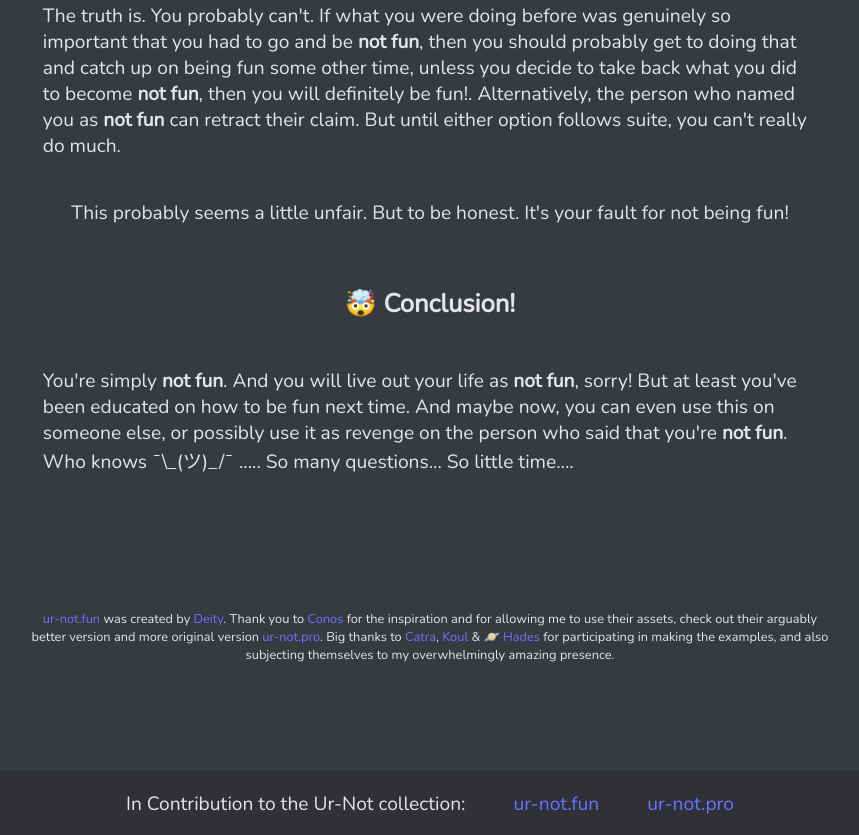
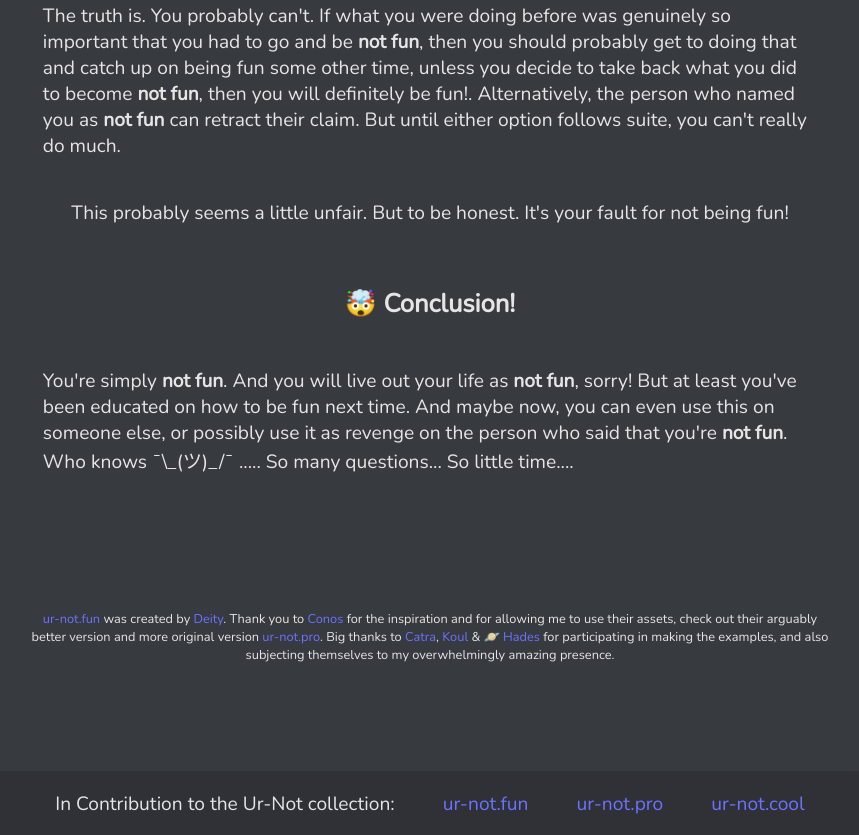
Before and after one commit to saint-deity/website, a plain HTML site: page index.html in a window 1280 px wide. Shown: the part 2528-3363 px from the top of the page, without its empty margins (210-1069 px from the left). Drawn offline with nearby package versions, Linux system fonts and the light colour scheme.

Commit message:
Update index.html

```diff
--- a/index.html
+++ b/index.html
@@ -355,12 +355,14 @@
     <section class="footer">
         <h2>In Contribution to the Ur-Not collection: </h2>
         <h2 class="footer-title"><span style="cursor: pointer; color: hsl(237, 100%, 71%); white-space: nowrap;" onclick="owin('https://ur-not.fun')">ur-not.fun</span></h2>
-        <h2 class="footer-redir" onclick="owin('https://discord.com/invite/program')"><span style="cursor: pointer; color: hsl(237, 100%, 71%); white-space: nowrap;" onclick="owin('https://ur-not.pro')">ur-not.pro</span></h2>
+        <h2 class="footer-redir" onclick="owin('https://ur-not.pro')"><span style="cursor: pointer; color: hsl(237, 100%, 71%); white-space: nowrap;" onclick="owin('https://ur-not.pro')">ur-not.pro</span></h2>
+      <h2 class="footer-redir" onclick="owin('https://ur-not.cool')"><span style="cursor: pointer; color: hsl(237, 100%, 71%); white-space: nowrap;" onclick="owin('https://ur-not.cool')">ur-not.cool</span></h2>
     </section>
 
     <section class="top-navi">
         <h2 class="top-navi-title"><strong>Ur Not Fun</strong></h2>
         <h2 class="top-navi-redir" onclick="owin('https://discord.com/invite/program')">Fun Support Guild</h2>
+
     </section>
 
     <script>
```
